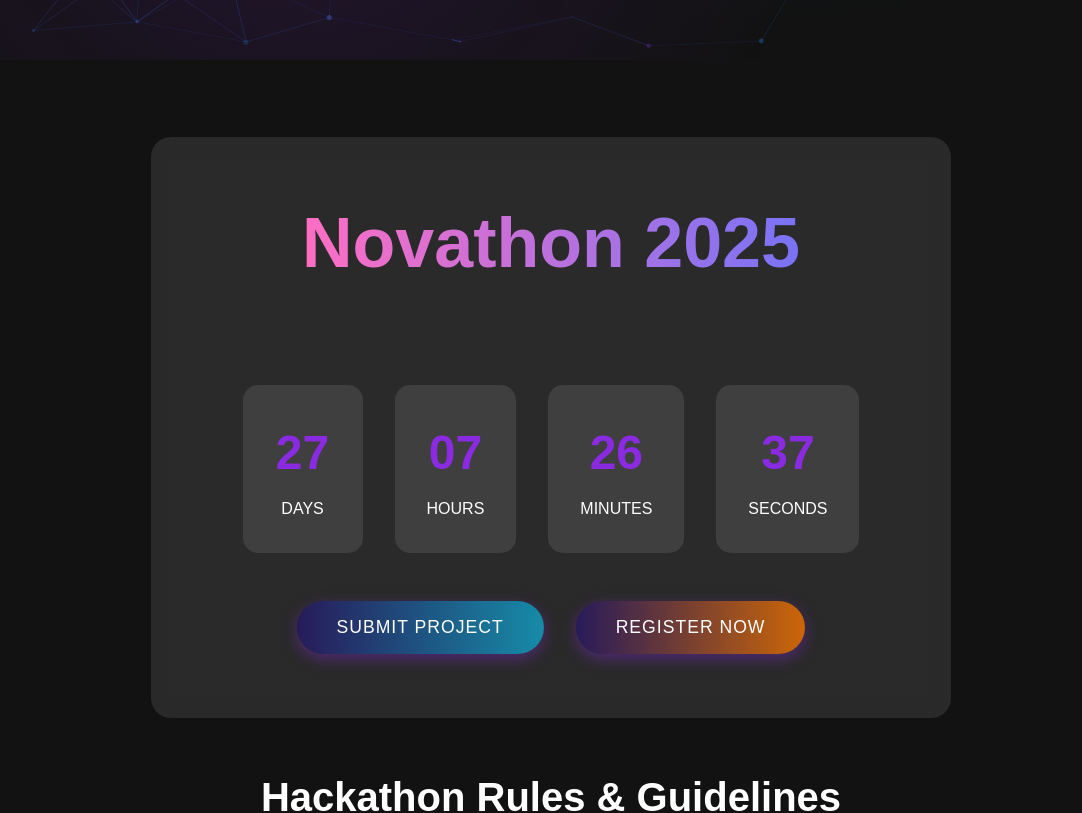
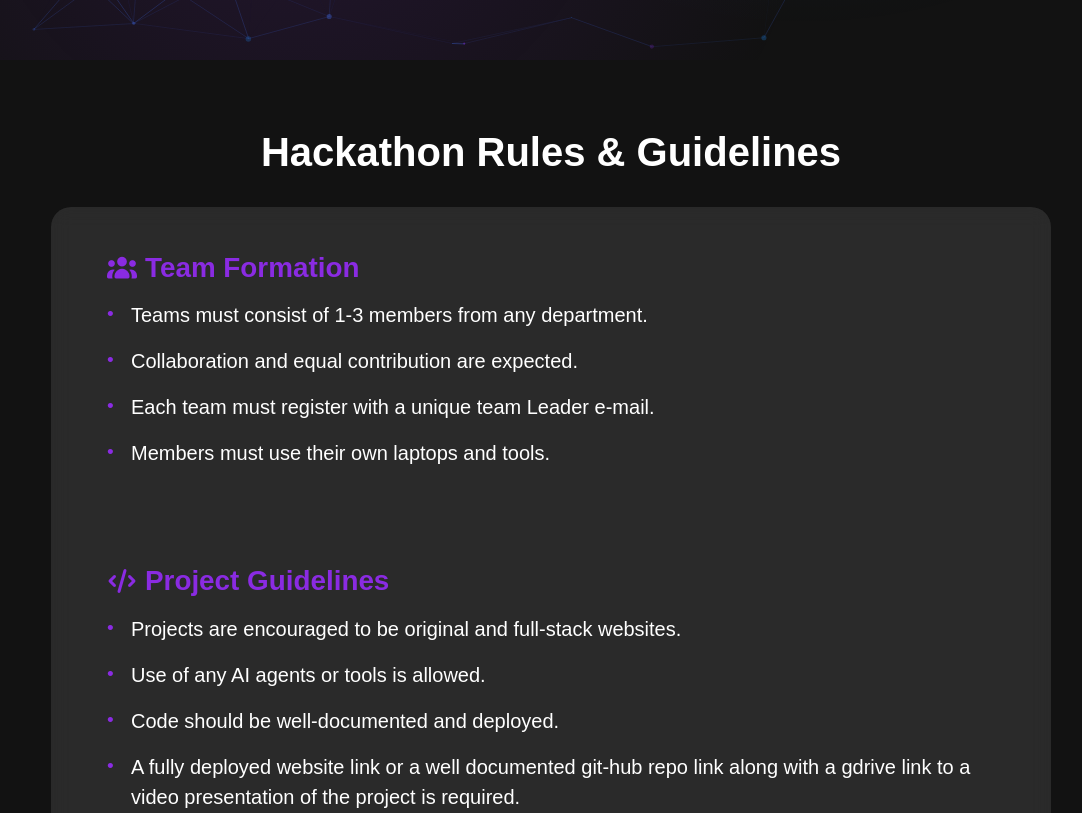
Before and after one commit to Ecb05/NOVA-Website-React, a React (Vite) app in the folder NOVA/: page /novathon in a window 1280 px wide. Shown: the part 740-1553 px from the top of the page, without its empty margins (89-1171 px from the left). Built offline with nearby package versions, Linux system fonts and the light colour scheme; no server answers.

Commit message:
deactivated registrations

```diff
--- a/NOVA/src/pages/Novathon.jsx
+++ b/NOVA/src/pages/Novathon.jsx
@@ -23,12 +23,12 @@ const Novathon = () => {
   return (
     <>
       <VibeathonHeroSection onScrollToSection={scrollToSection} />
-      <CountdownSection
+      {/**<CountdownSection
         onOpenRegistration={() => {
 
           setShowRegistration(true)}}
         onOpenSubmission={() => setShowSubmission(true)}
-      />
+      />**/}
       <RegistrationModal
         isOpen={showRegistration}
         onClose={() => setShowRegistration(false)}
```
